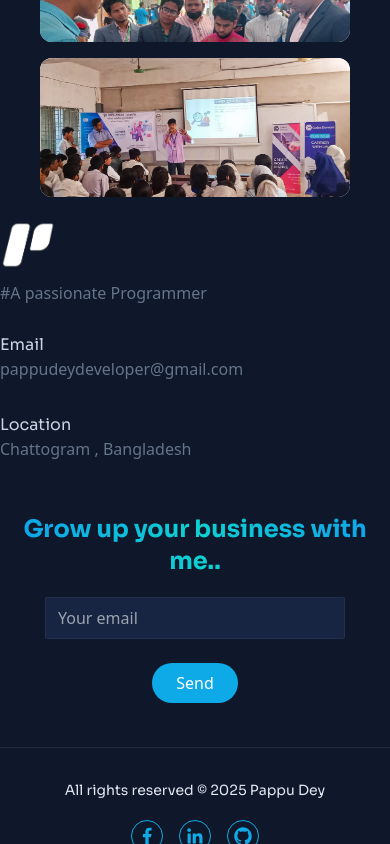
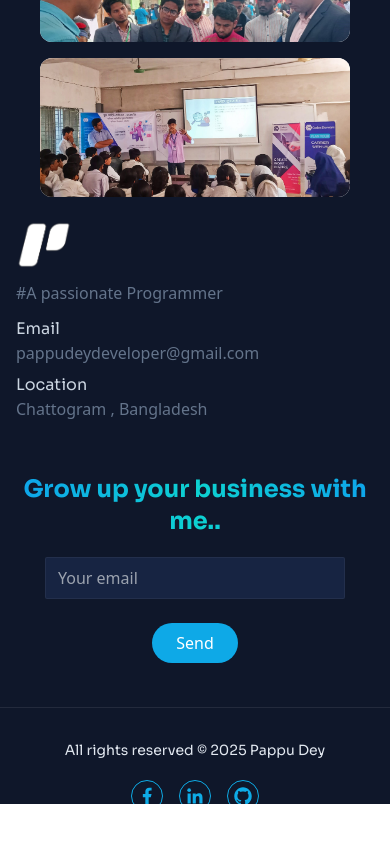
Before and after one commit to coderpappu/Next-Level-Portfolio, a React (Vite) app: page / in a window 390 px wide. Shown: the part 9802-10646 px from the top of the page. After the commit the page ends 10606 px from the top, so only its background shows below. Built offline with nearby package versions, Linux system fonts and the light colour scheme.

Commit message:
footer section responsive complete

```diff
--- a/src/components/Footer.jsx
+++ b/src/components/Footer.jsx
@@ -4,7 +4,7 @@ const Footer = () => {
     <footer id="contact">
       <div className="flex flex-col md:flex-row md:justify-between md:items-start max-w-7xl mx-auto">
         {/* Left: Branding and Contact */}
-        <div className="w-full md:w-1/2 flex flex-col gap-4 mb-10 md:mb-0">
+        <div className="w-full md:w-1/2 flex flex-col gap-0 lg:gap-4 mb-10 md:mb-0 px-4">
           {/* Branding */}
           <div>
             <div className="flex items-center gap-2 mb-2">
@@ -19,7 +19,7 @@ const Footer = () => {
             <div className="text-slate-500 mb-3">#A passionate Programmer</div>
           </div>
           {/* Contact info */}
-          <div className="flex flex-col md:flex-row gap-8">
+          <div className="flex flex-col md:flex-row gap-2 lg:gap-8 ">
             <div>
               <div className="text-slate-300 font-sora">Email</div>
               <div className="text-slate-500">pappudeydeveloper@gmail.com</div>
```
